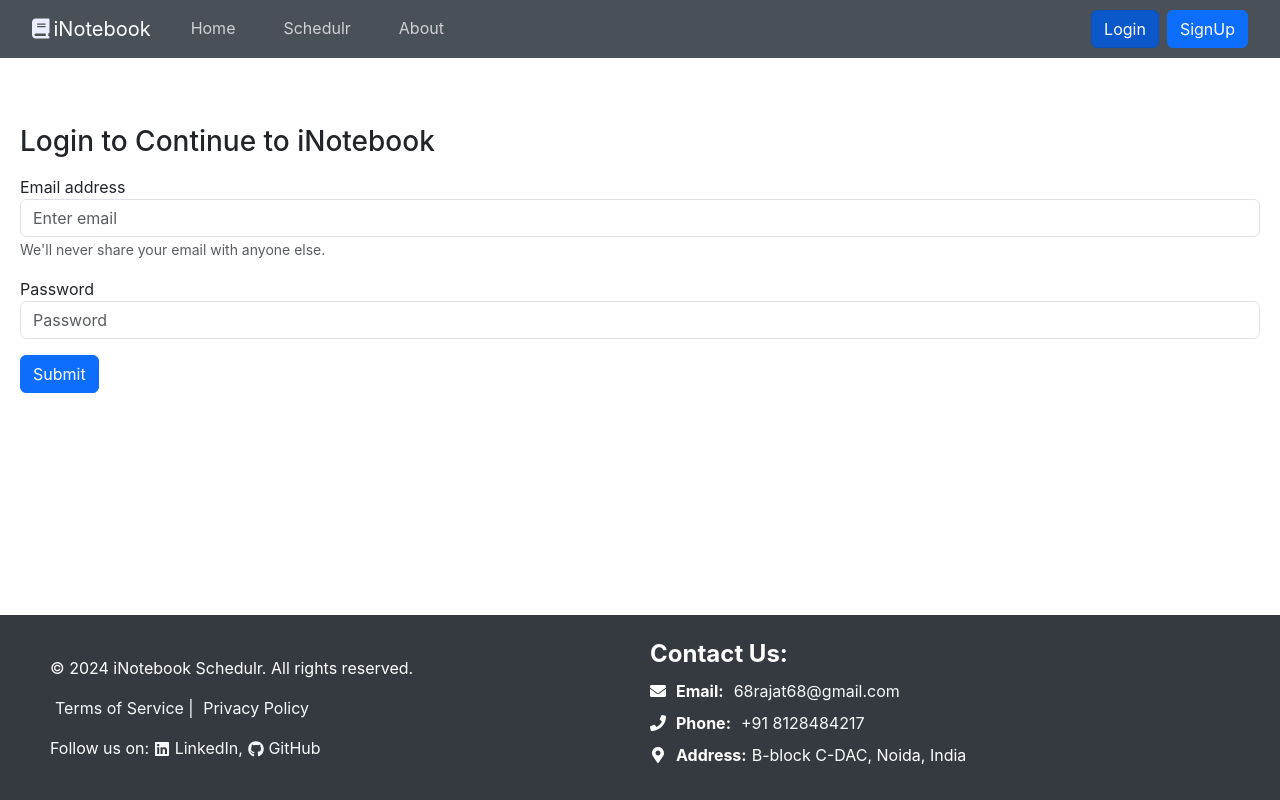
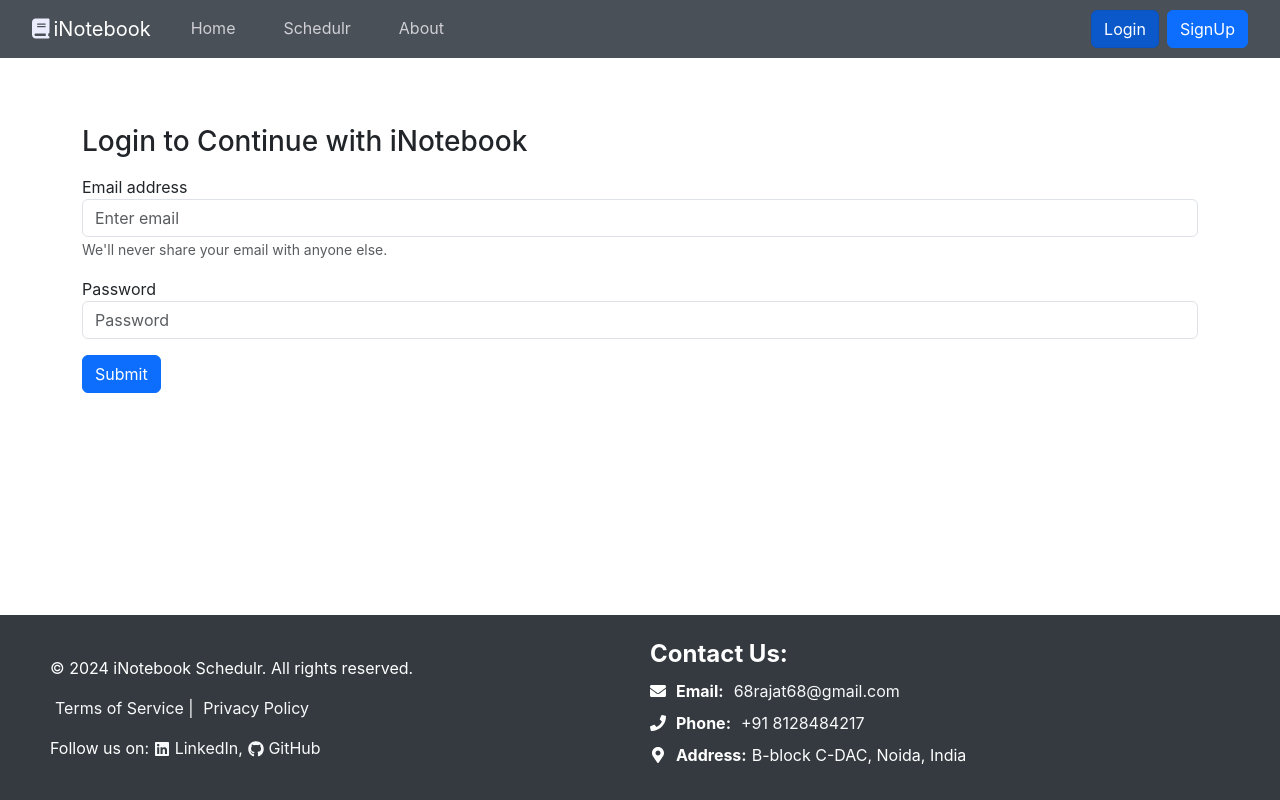
Before and after one commit to 68rajat68/OrganizeNow, a React (Create React App) app: page /login in a window 1280 px wide. Built offline with nearby package versions, Linux system fonts and the light colour scheme.

Commit message:
Commit_29_08_02

```diff
--- a/src/components/Login.js
+++ b/src/components/Login.js
@@ -36,8 +36,8 @@ const Login = (props) => {
       }
 
     return (
-        <div>
-            <h3>Login to Continue to iNotebook</h3>
+        <div className='container'>
+            <h3>Login to Continue with iNotebook</h3>
             <form onSubmit={handlSubmit}>
                 <div className="form-group my-3">
                     <label htmlFor="email">Email address</label>
--- a/src/components/NavBar.js
+++ b/src/components/NavBar.js
@@ -228,6 +228,7 @@ function NavBar() {
         // if (!showModal) ref.current.click();
         setShowModal(!showModal);
         console.log(showModal);
+        handleLogout();
     };
 
     const positionModal = () => {
@@ -263,7 +264,6 @@ function NavBar() {
         <div>
             <nav className="navbar fixed-top navbar-expand-lg">
                 <div className="container-fluid">
-
                     {/* <FontAwesomeIcon icon="fa-solid fa-book" style={{color: "#ebedff",}} /> */}
                     <NavLink className="navbar-brand" to="/"><i className="fa-solid fa-book mx-1" style={{ color: "#ebedff", }} ></i><span style={{ color: 'white' }}>iNotebook</span></NavLink>
                     <div className="profile_mobile">
@@ -320,7 +320,6 @@ function NavBar() {
                                         style={{ fontSize: '24px', cursor: 'pointer', color: 'white' }}
                                         onClick={userProfileFun}
                                     ></i>
-
                                 </>
                         }
                     </div>
```
